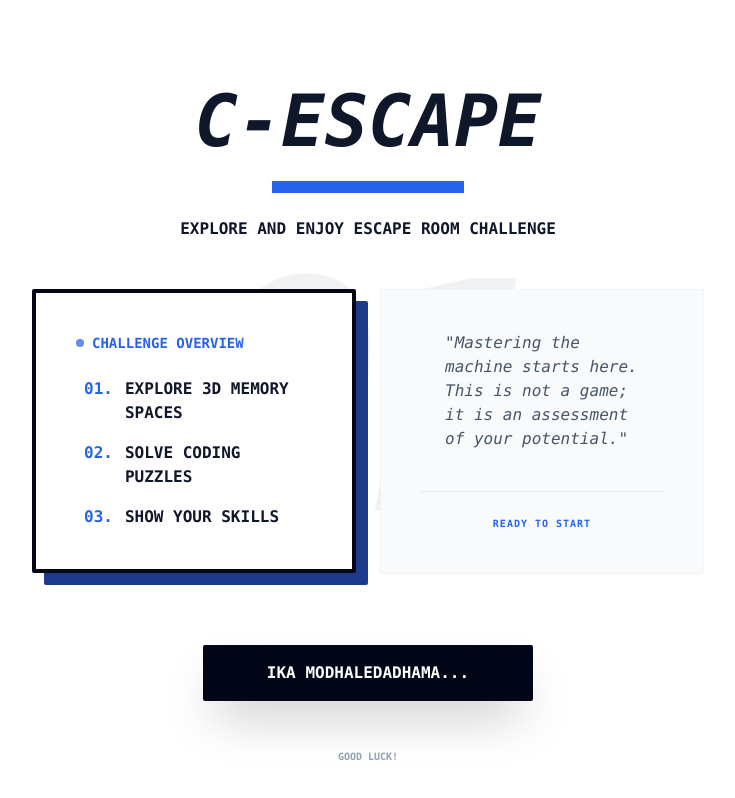
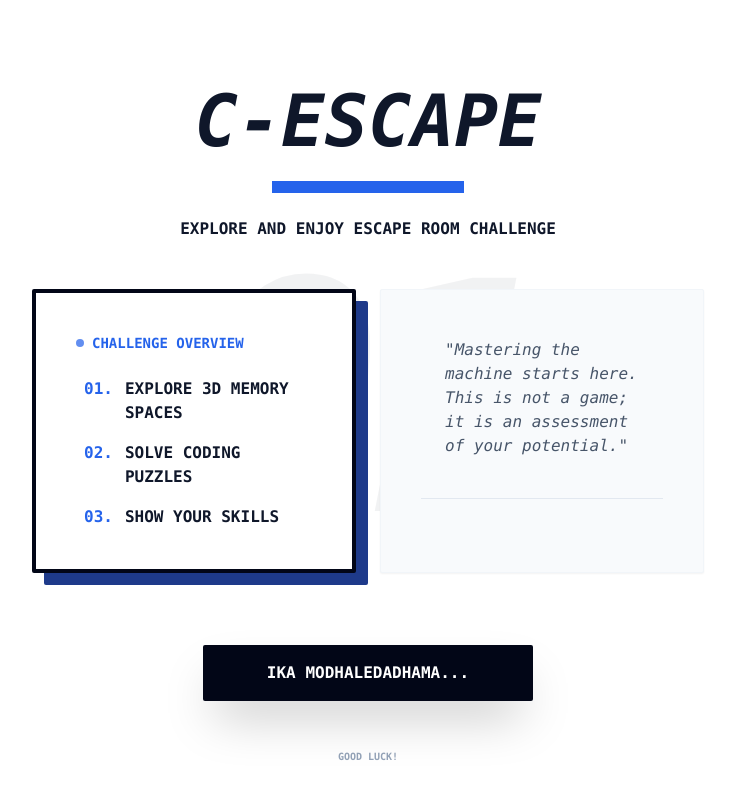
Before and after one commit to SSMM-25/escape-room, a React (Vite) app: page / in a window 1280 px wide. Shown: the whole page, without its empty margins (272-1007 px from the left). Built offline with nearby package versions, Linux system fonts and the light colour scheme.

Commit message:
Update StartScreen.tsx

```diff
--- a/components/StartScreen.tsx
+++ b/components/StartScreen.tsx
@@ -36,9 +36,6 @@ const StartScreen: React.FC<StartScreenProps> = ({ onStart }) => {
               "Mastering the machine starts here. This is not a game; it is an assessment of your potential."
             </p>
             <div className="mt-6 sm:mt-8 md:mt-10 pt-4 sm:pt-5 md:pt-6 border-t border-slate-200">
-              <div className="flex justify-center items-center text-[8px] sm:text-[9px] md:text-[10px] font-black uppercase tracking-widest text-slate-400">
-                <span className="text-blue-600">Ready to Start</span>
-              </div>
             </div>
           </div>
         </div>
```
